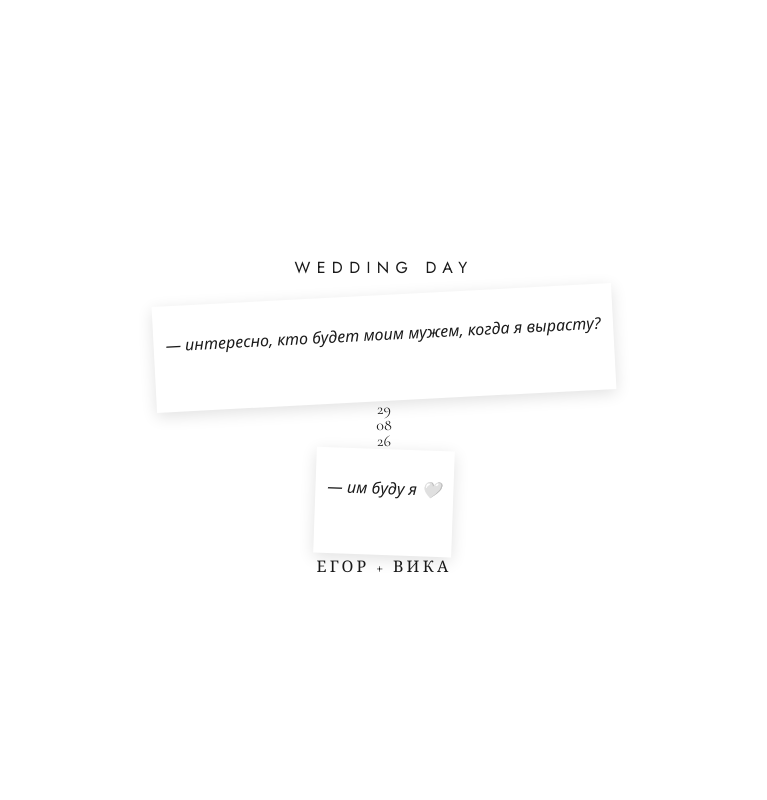
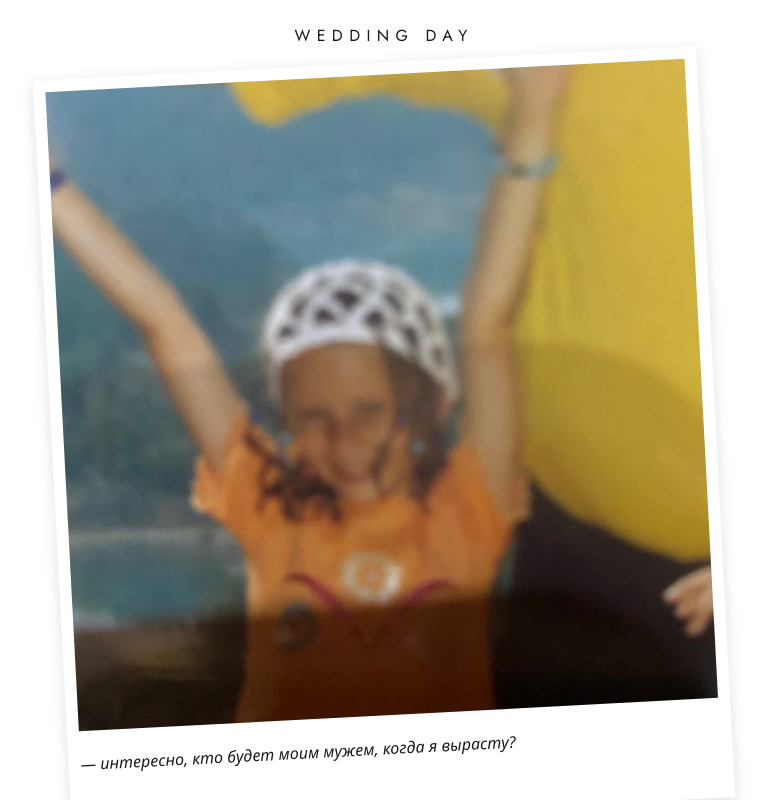
Before and after one commit to smiryponitke/wedding, a Next.js app: page / in a window 1280 px wide. Shown: the top 800 px of the page, without its empty margins (256-1023 px from the left). Built offline with nearby package versions, Linux system fonts and the light colour scheme.

Commit message:
style: enlarge photos, dates, and names on Cover section

```diff
--- a/src/components/Cover.tsx
+++ b/src/components/Cover.tsx
@@ -1,6 +1,5 @@
 // src/components/Cover.tsx
 import { config } from '@/config'
-import Image from 'next/image'
 
 export default function Cover() {
   return (
@@ -10,57 +9,47 @@ export default function Cover() {
       </p>
 
       {/* Photos + Date row */}
-      <div className="flex flex-col md:flex-row items-center gap-8 md:gap-16 mb-10">
+      <div className="flex flex-col md:flex-row items-center justify-center gap-6 md:gap-12 mb-16">
         {/* Bride photo */}
-        <div className="polaroid -rotate-3">
-          <div className="relative w-48 h-56 md:w-56 md:h-64 bg-gray-300">
-            <Image
+        <div className="polaroid -rotate-3 shadow-xl">
+          <img
             src="/images/vikaHi.jpg"
             alt="Вика"
-              fill
-              className="object-cover"
-              priority
-              sizes="(max-width: 768px) 192px, 224px"
+            className="w-64 h-80 md:w-72 md:h-96 object-cover"
           />
-          </div>
-          <p className="polaroid-caption mt-4 text-xs leading-relaxed text-amber-900 font-light italic px-3">
+          <p className="polaroid-caption mt-4 text-sm leading-relaxed text-amber-900 font-light italic px-4">
             — интересно, кто будет моим мужем, когда я вырасту?
           </p>
         </div>
 
         {/* Date */}
-        <div className="text-center font-serif text-amber-900 leading-none">
-          <div className="text-6xl md:text-8xl font-light">
+        <div className="text-center font-serif text-amber-900 leading-none px-4">
+          <div className="text-7xl md:text-9xl font-light tracking-tight">
             {String(config.date.day).padStart(2, '0')}
           </div>
-          <div className="text-6xl md:text-8xl font-light">
+          <div className="text-6xl md:text-8xl font-light tracking-tight">
             {String(config.date.month).padStart(2, '0')}
           </div>
-          <div className="text-6xl md:text-8xl font-light">
+          <div className="text-6xl md:text-8xl font-light tracking-tight">
             {String(config.date.year).slice(2)}
           </div>
         </div>
 
         {/* Groom photo */}
-        <div className="polaroid rotate-2">
-          <div className="relative w-48 h-56 md:w-56 md:h-64 bg-gray-300">
-            <Image
+        <div className="polaroid rotate-2 shadow-xl">
+          <img
             src="/images/egorHi.jpg"
             alt="Егор"
-              fill
-              className="object-cover"
-              priority
-              sizes="(max-width: 768px) 192px, 224px"
+            className="w-64 h-80 md:w-72 md:h-96 object-cover"
           />
-          </div>
-          <p className="polaroid-caption mt-4 text-xs leading-relaxed text-amber-900 font-light italic px-3">
+          <p className="polaroid-caption mt-4 text-sm leading-relaxed text-amber-900 font-light italic px-4">
             — им буду я 🤍
           </p>
         </div>
       </div>
 
       {/* Names */}
-      <div className="font-serif text-5xl md:text-7xl tracking-[0.2em] text-amber-900">
+      <div className="font-serif text-6xl md:text-8xl tracking-[0.15em] text-amber-900 font-light">
         {config.names.groom} + {config.names.bride}
       </div>
     </section>
```
Lines whose indentation alone changed are shown as unchanged.
